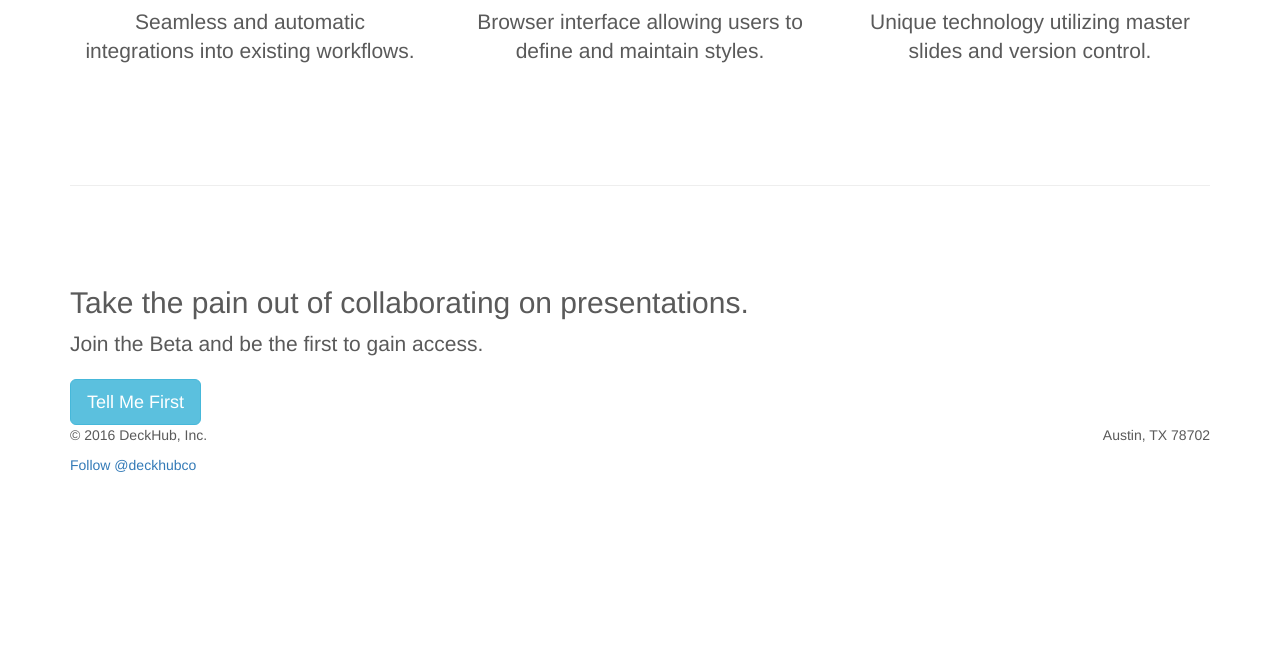
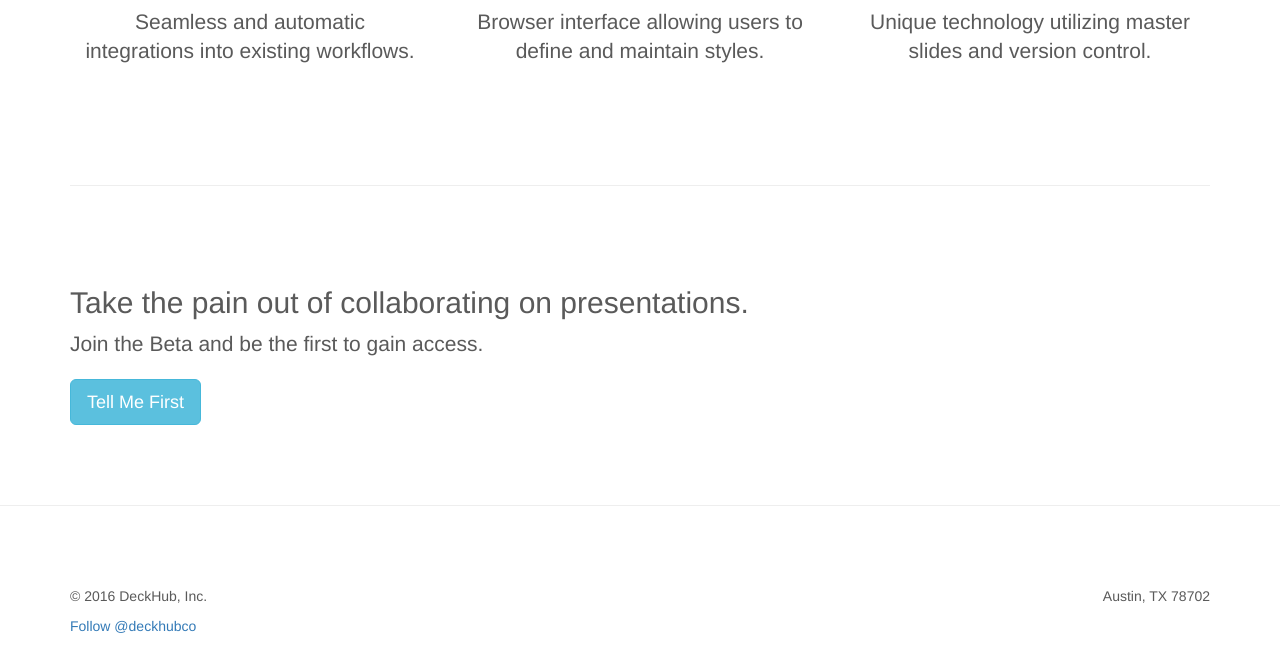
Before and after one commit to deckhubco/deckhubco.github.io, a plain HTML site: page index.html in a window 1280 px wide. Shown: the part 2480-3152 px from the top of the page. Before the commit the page ends 2995 px from the top, so only its background shows below. Drawn offline with nearby package versions, Linux system fonts and the light colour scheme.

Commit message:
Add divider above footer

```diff
--- a/index.html
+++ b/index.html
@@ -153,6 +153,8 @@
     </div>
     <!-- /Bottom Hero -->
 
+    <hr class="featurette-divider">
+
     <!-- Footer -->
     <footer class="footer">
       <div class="container">
```
